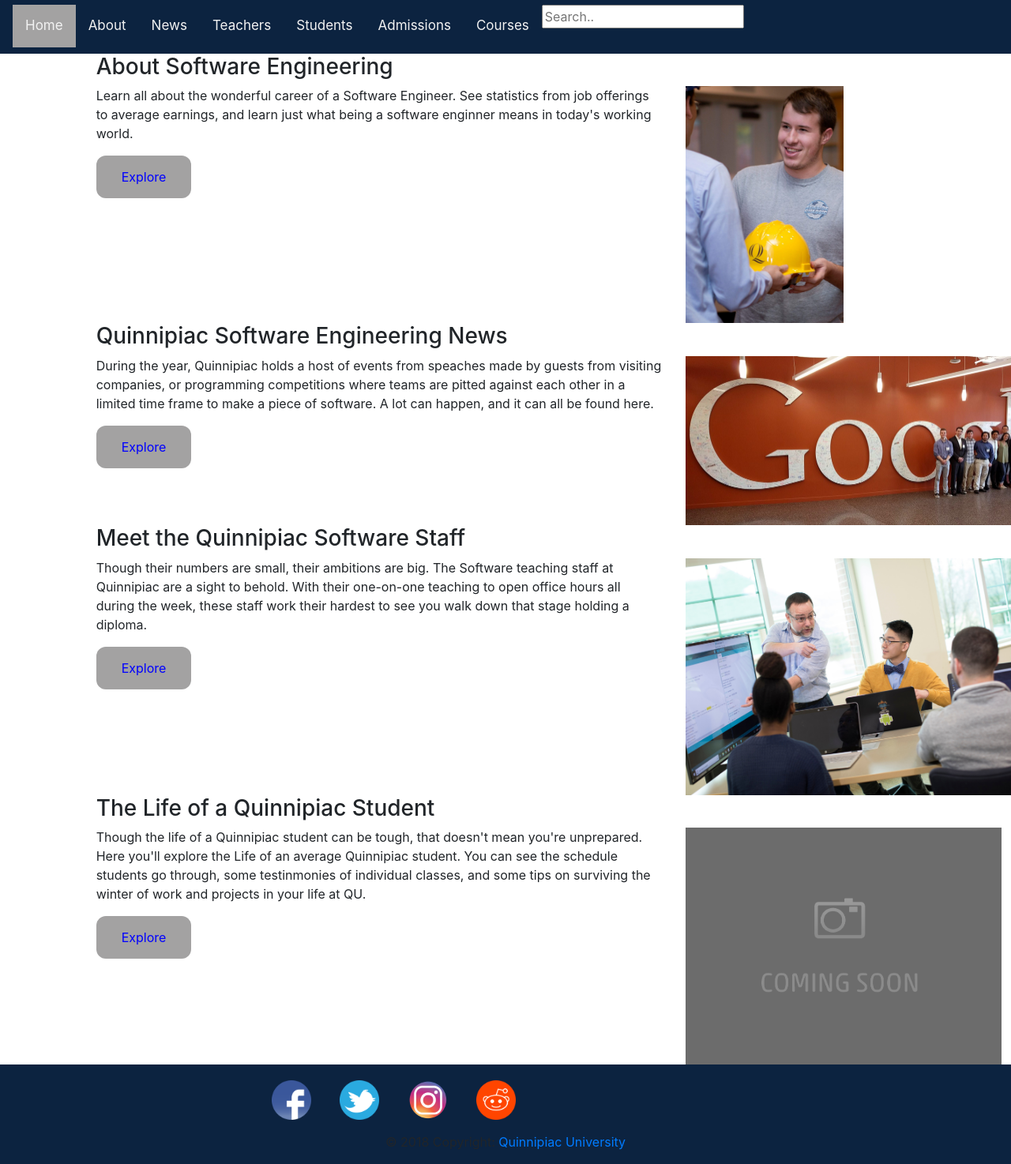
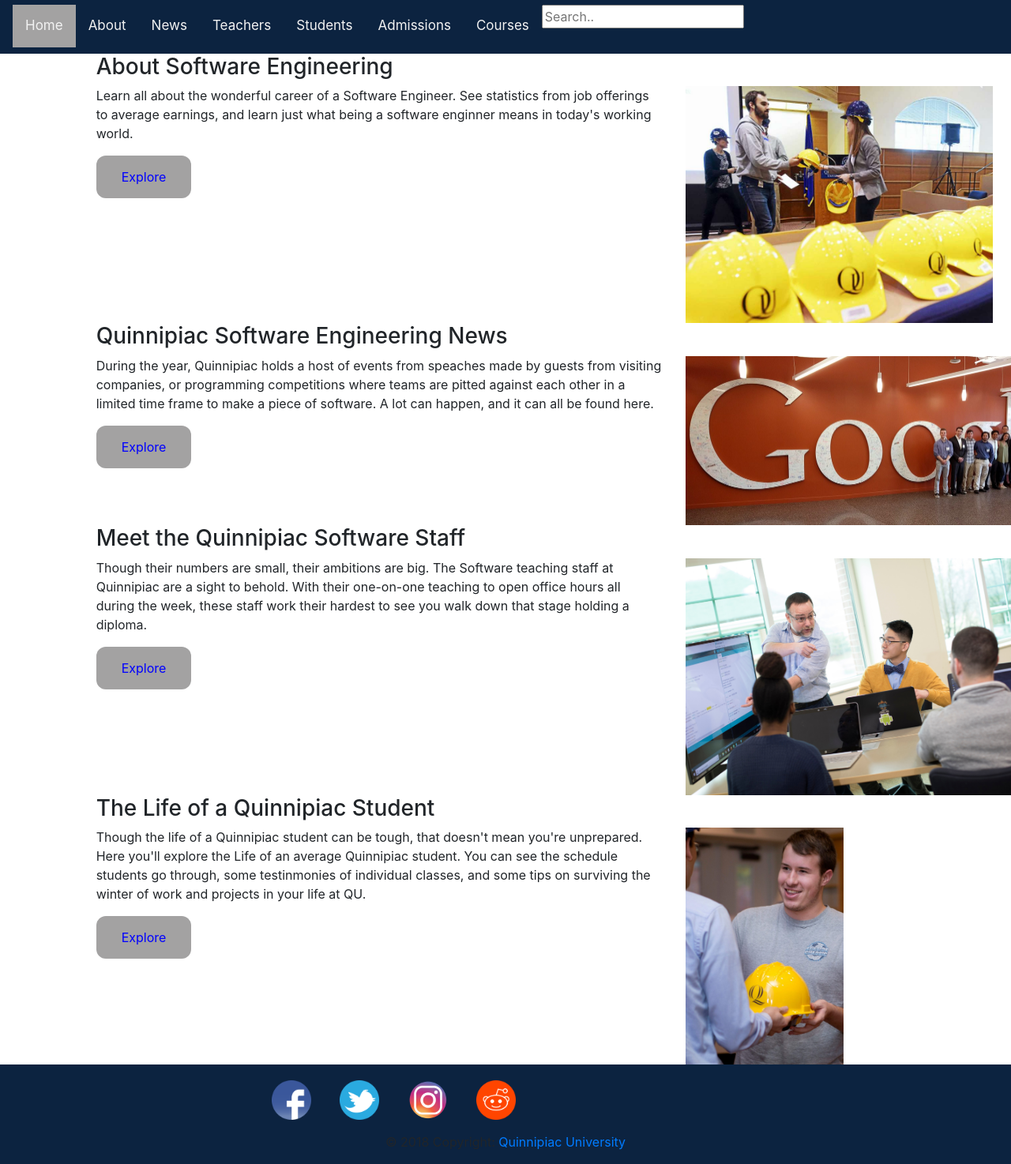
Before and after one commit to Austin-Scudder/Term-Project-HCI, a plain HTML site: page index.html in a window 1280 px wide. Shown: the part 102-1576 px from the top of the page at 79% size. Drawn offline with nearby package versions, Linux system fonts and the light colour scheme.

Commit message:
more pictures

```diff
--- a/index.html
+++ b/index.html
@@ -63,7 +63,7 @@
                  <a href="SER-About.html" class="button">Explore</a>
              </div>
              <div class = " col-md-3">
-                    <img src = "Pictures/HardHat.jpg" alt = "pic of engineers" style="max-height: 300px;max-width:500px;">
+                    <img src = "Pictures/HardHatCeremony.jpg" alt = "pic of engineers" style="max-height: 300px;max-width:500px;">
              </div>
              <div class = "col-md-1">
 
@@ -145,7 +145,7 @@
                 <a href="https://www.qu.edu/admissions.html" class="button">Explore</a>
             </div>
             <div class = " col-md-3">
-                   <img src = "Pictures/placeholder1.jpg" alt = "pic of engineers" style="max-height: 300px;max-width:500px;">
+                   <img src = "Pictures/HardHat.jpg" alt = "pic of engineers" style="max-height: 300px;max-width:500px;">
             </div>
             <div class="col-md-1"></div>
         </div>
```
Also changed, not shown: Pictures/HardHatCeremony.jpg (added).
